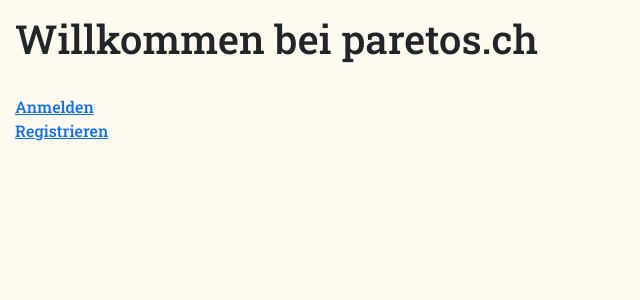
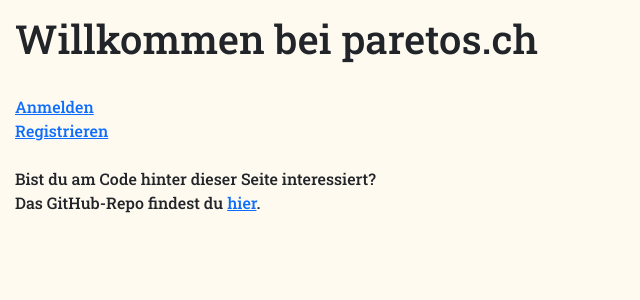
Before and after one commit to raoul91/paretos, a Django app: page / in a window 1280 px wide. Shown: the top 300 px of the page, without its empty margins (0-640 px from the left). Run offline with Django 4.2, Linux system fonts and the light colour scheme; parts of the project's set-up code (start-up, migrations or seed data) failed here and were passed over; some libraries are stand-ins or nearby versions.

Commit message:
Adding url to github repo

```diff
--- a/paretos/store/templates/home.html
+++ b/paretos/store/templates/home.html
@@ -26,5 +26,10 @@
 <br>
 <a href="{% url 'register_user' %}">Registrieren</a>
 
+<br>
+<br>
+Bist du am Code hinter dieser Seite interessiert?
+<br>
+Das GitHub-Repo findest du <a href="https://github.com/raoul91/paretos/">hier</a>.
 {% endif %}
 {% endblock %}
```
